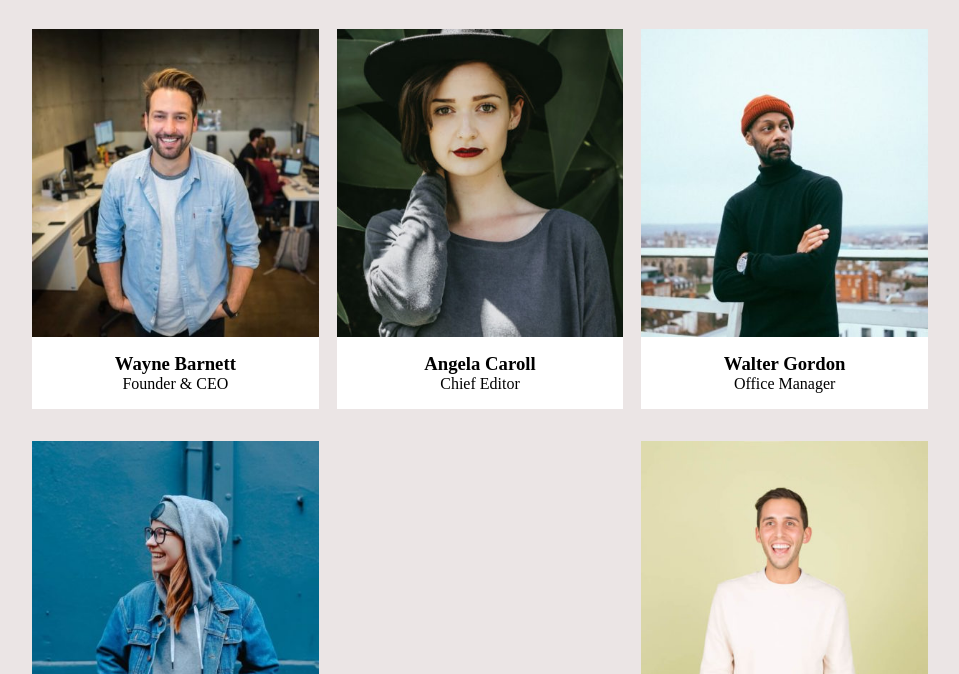
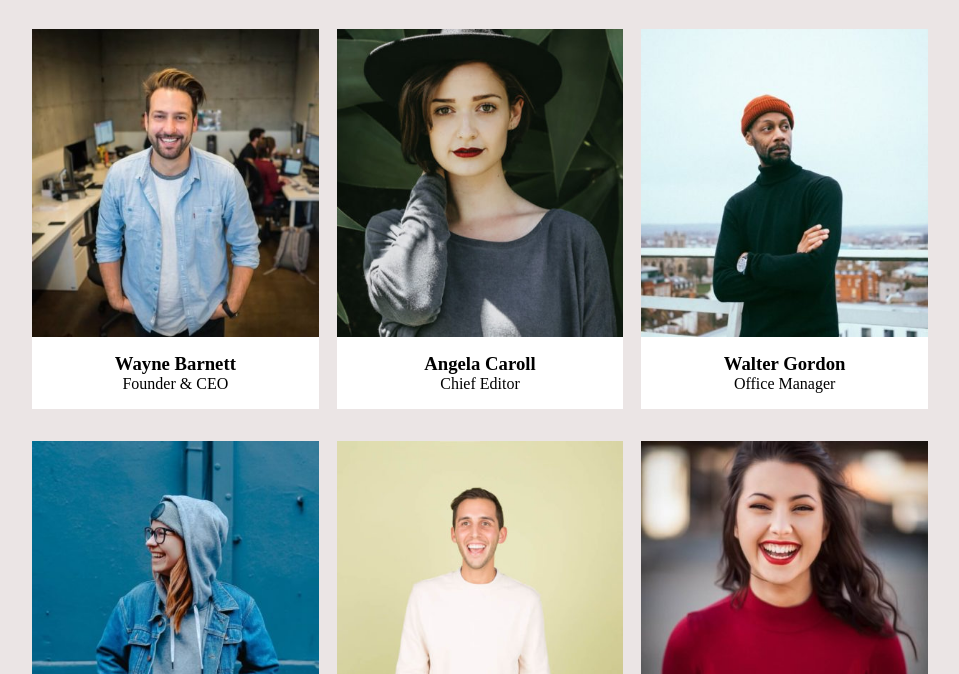
Before and after one commit to LeonardoRinaldi92/js-our-team, a plain HTML site: page index.html in a window 1280 px wide. Shown: the part 126-800 px from the top of the page, without its empty margins (160-1119 px from the left). Drawn offline with Linux system fonts and the light colour scheme.

Commit message:
completo con bonus comparsa

```diff
--- a/assets/css/style.css
+++ b/assets/css/style.css
@@ -55,3 +55,9 @@ main {
     padding: 1rem;
     text-align: center;
  }
+
+ @keyframes fadein {
+    0% {opacity: 0;};
+
+    100% {opacity: 1;}
+}
--- a/assets/js/main.js
+++ b/assets/js/main.js
@@ -41,7 +41,7 @@ const team = [
   stampa = setInterval(function(){
     let singolapersona = team[i]
     container.innerHTML += `
-    <div class="box">
+    <div style="animation: ${(i+1)/2}s ease 0s  normal none running fadein;" class="box">
         <img src="./assets/img/${team[i].image}" alt="">
         <div class="box-scritte">
             <h3>${team[i].name}</h3>
@@ -57,4 +57,4 @@ const team = [
 
     if (i == team.length){
     clearInterval(stampa);}
-  },1000)
+  },1)
```
